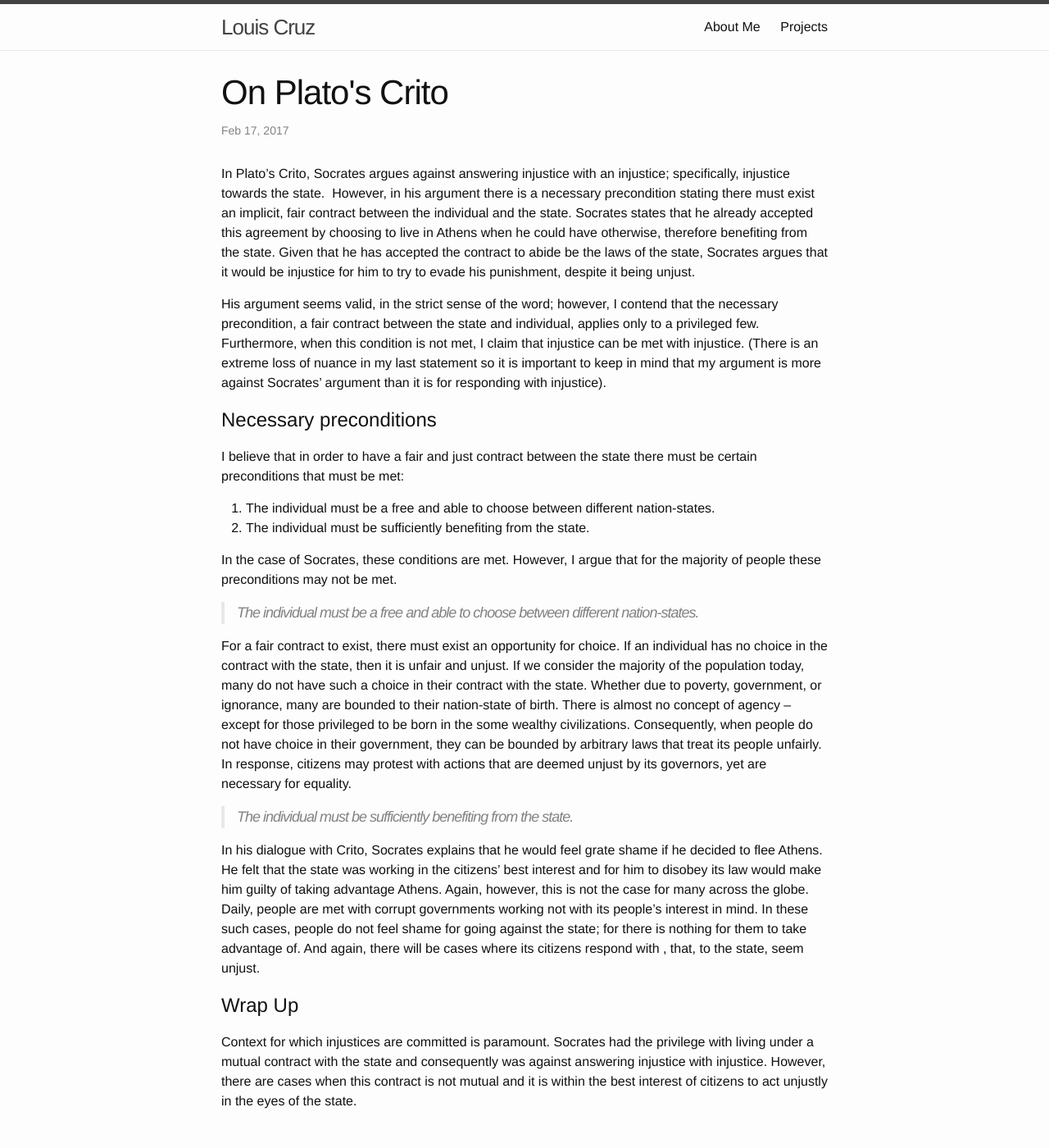
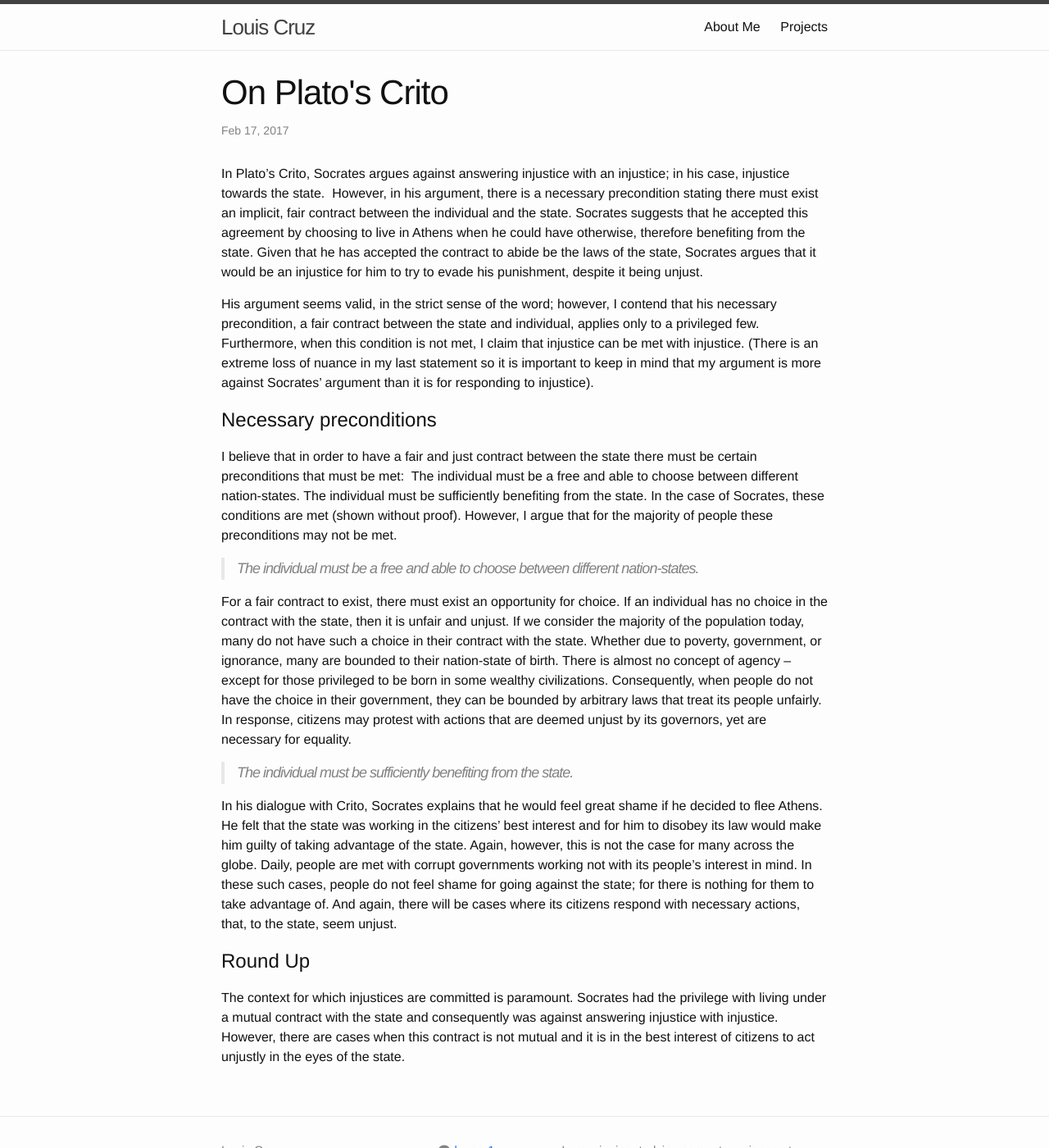
Before and after one commit to loucru1/loucru1.github.io, a Jekyll site: the page built from _posts/2017-17-12-on-crito.md, in a window 1280 px wide and 1400 px high. Shown: the whole window at 82% size. Built offline with Jekyll 4.4.1, drawn with Linux system fonts in a browser that asks for light colours; comment, search, counter and statistics services are not loaded.

Commit message:
fix spelling

```diff
--- a/_posts/2017-17-12-on-crito.md
+++ b/_posts/2017-17-12-on-crito.md
@@ -6,25 +6,23 @@
 categories: philosophy
 comments: true
 ---
-In Plato's Crito, Socrates argues against answering injustice with an injustice; specifically, injustice towards the state.  However, in his argument there is a necessary precondition stating there must exist an implicit, fair contract between the individual and the state. Socrates states that he already accepted this agreement by choosing to live in Athens when he could have otherwise, therefore benefiting from the state. Given that he has accepted the contract to abide be the laws of the state, Socrates argues that it would be injustice for him to try to evade his punishment, despite it being unjust.
+In Plato's Crito, Socrates argues against answering injustice with an injustice; in his case, injustice towards the state.  However, in his argument, there is a necessary precondition stating there must exist an implicit, fair contract between the individual and the state. Socrates suggests that he accepted this agreement by choosing to live in Athens when he could have otherwise, therefore benefiting from the state. Given that he has accepted the contract to abide be the laws of the state, Socrates argues that it would be an injustice for him to try to evade his punishment, despite it being unjust.
 
-His argument seems valid, in the strict sense of the word; however, I contend that the necessary precondition, a fair contract between the state and individual, applies only to a privileged few. Furthermore, when this condition is not met, I claim that injustice can be met with injustice. <!--more--> (There is an extreme loss of nuance in my last statement so it is important to keep in mind that my argument is more against Socrates’ argument than it is for responding with injustice).
+His argument seems valid, in the strict sense of the word; however, I contend that his necessary precondition, a fair contract between the state and individual, applies only to a privileged few. Furthermore, when this condition is not met, I claim that injustice can be met with injustice. <!--more--> (There is an extreme loss of nuance in my last statement so it is important to keep in mind that my argument is more against Socrates’ argument than it is for responding to injustice).
 
 # Necessary preconditions
 I believe that in order to have a fair and just contract between the state there must be certain preconditions that must be met:
-
-1. The individual must be a free and able to choose between different nation-states.
-2. The individual must be sufficiently benefiting from the state.
-
-In the case of Socrates, these conditions are met. However, I argue that for the majority of people these preconditions may not be met.
+The individual must be a free and able to choose between different nation-states.
+The individual must be sufficiently benefiting from the state.
+In the case of Socrates, these conditions are met (shown without proof). However, I argue that for the majority of people these preconditions may not be met.
 
 > The individual must be a free and able to choose between different nation-states.
 
-For a fair contract to exist, there must exist an opportunity for choice. If an individual has no choice in the contract with the state, then it is unfair and unjust. If we consider the majority of the population today, many do not have such a choice in their contract with the state. Whether due to poverty, government, or ignorance, many are bounded to their nation-state of birth. There is almost no concept of agency --except for those privileged to be born in the some wealthy civilizations. Consequently, when people do not have choice in their government, they can be bounded by arbitrary laws that treat its people unfairly. In response, citizens may protest with actions that are deemed unjust by its governors, yet are necessary for equality.
+For a fair contract to exist, there must exist an opportunity for choice. If an individual has no choice in the contract with the state, then it is unfair and unjust. If we consider the majority of the population today, many do not have such a choice in their contract with the state. Whether due to poverty, government, or ignorance, many are bounded to their nation-state of birth. There is almost no concept of agency --except for those privileged to be born in some wealthy civilizations. Consequently, when people do not have the choice in their government, they can be bounded by arbitrary laws that treat its people unfairly. In response, citizens may protest with actions that are deemed unjust by its governors, yet are necessary for equality.
 
 > The individual must be sufficiently benefiting from the state.
 
-In his dialogue with Crito, Socrates explains that he would feel grate shame if he decided to flee Athens. He felt that the state was working in the citizens’ best interest and for him to disobey its law would make him guilty of taking advantage Athens. Again, however, this is not the case for many across the globe. Daily, people are met with corrupt governments working not with its people’s interest in mind. In these such cases, people do not feel shame for going against the state; for there is nothing for them to take advantage of. And again, there will be cases where its citizens respond with , that, to the state, seem unjust.
+In his dialogue with Crito, Socrates explains that he would feel great shame if he decided to flee Athens. He felt that the state was working in the citizens’ best interest and for him to disobey its law would make him guilty of taking advantage of the state. Again, however, this is not the case for many across the globe. Daily, people are met with corrupt governments working not with its people’s interest in mind. In these such cases, people do not feel shame for going against the state; for there is nothing for them to take advantage of. And again, there will be cases where its citizens respond with necessary actions, that, to the state, seem unjust.
 
-# Wrap Up
-Context for which injustices are committed is paramount. Socrates had the privilege with living under a mutual contract with the state and consequently was against answering injustice with injustice. However, there are cases when this contract is not mutual and it is within the best interest of citizens to act unjustly in the eyes of the state.
+# Round Up
+The context for which injustices are committed is paramount. Socrates had the privilege with living under a mutual contract with the state and consequently was against answering injustice with injustice. However, there are cases when this contract is not mutual and it is in the best interest of citizens to act unjustly in the eyes of the state.
```
